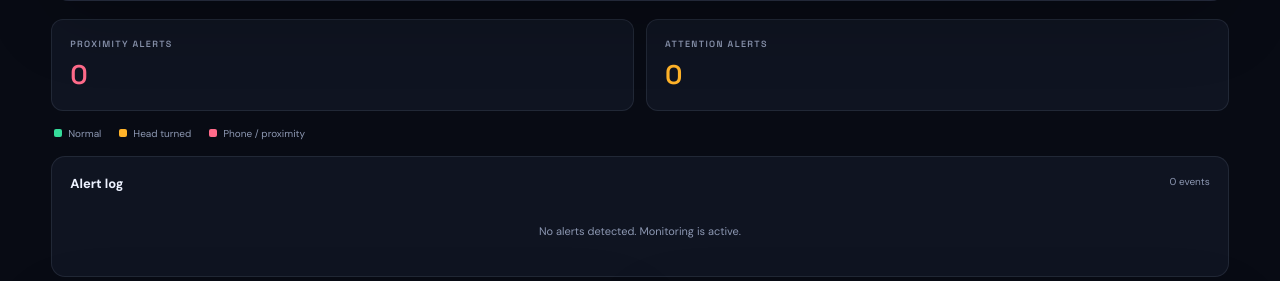
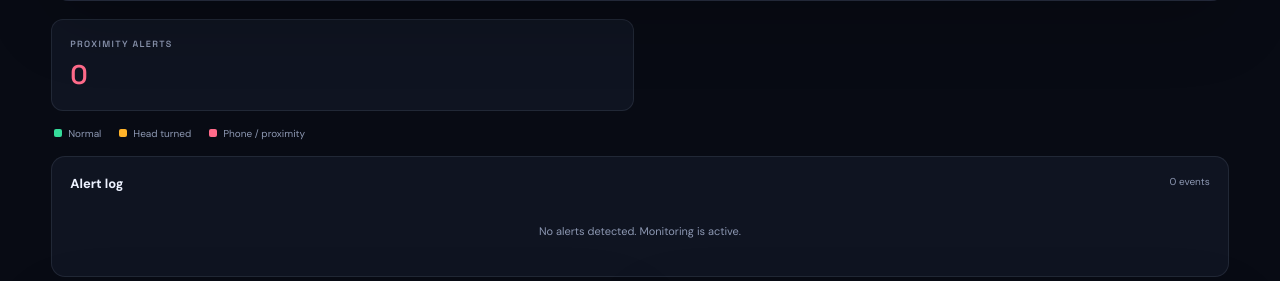
Before and after one commit to kl2400033266/CHEATING_DETECTOR, a Flask app: page / in a window 1280 px wide. Shown: the part 1279-1560 px from the top of the page. Run offline with Flask 3, Linux system fonts and the light colour scheme.

Commit message:
Remove attention alerts dashboard card
Co-authored-by: Copilot <223556219+Copilot@users.noreply.github.com>

```diff
--- a/templates/index.html
+++ b/templates/index.html
@@ -62,7 +62,6 @@
 
     <section class="alert-dashboard">
       <div class="alert-card"><small>PROXIMITY ALERTS</small><strong id="proximityCount">0</strong></div>
-      <div class="alert-card"><small>ATTENTION ALERTS</small><strong id="attentionCount">0</strong></div>
       <div class="alert-legend">
         <span><i class="legend-dot normal"></i>Normal</span>
         <span><i class="legend-dot attention"></i>Head turned</span>
@@ -126,7 +125,6 @@ let previousMultiplePeople = false;
 let previousObjectReview = false;
 let headTurnWarningRegistered = false;
 let proximityAlerts = 0;
-let attentionAlerts = 0;
 let alertEvents = 0;
 let examTerminated = false;
 const maxWarnings = 3;
@@ -235,7 +233,6 @@ async function sendCameraFrame() {
 
 function updateAlertDashboard(result) {
   document.getElementById("proximityCount").textContent = proximityAlerts;
-  document.getElementById("attentionCount").textContent = attentionAlerts;
   previousObjectReview = result.review;
   previousMultiplePeople = result.multiple_people;
   previousHeadRotated = result.head_rotated;
@@ -243,9 +240,7 @@ function updateAlertDashboard(result) {
 
 function addAlert(message, type) {
   alertEvents += 1;
-  if (type === "attention") {
-    attentionAlerts += 1;
-  } else if (type === "proximity") {
+  if (type === "proximity") {
     proximityAlerts += 1;
   }
   const log = document.getElementById("alertLog");
@@ -259,7 +254,6 @@ function addAlert(message, type) {
   document.getElementById("alertLogCount").textContent =
     `${alertEvents} ${alertEvents === 1 ? "event" : "events"}`;
   document.getElementById("proximityCount").textContent = proximityAlerts;
-  document.getElementById("attentionCount").textContent = attentionAlerts;
 }
 
 function registerWarning(reason, alertType) {
```
